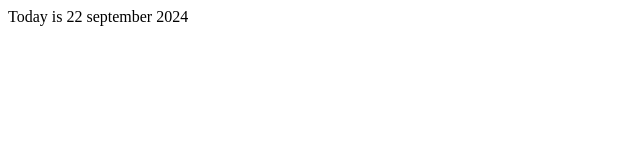
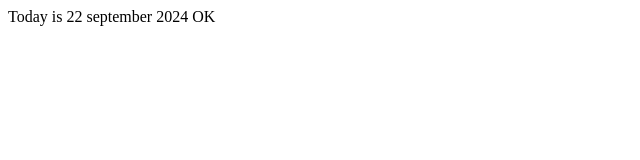
Before and after one commit to Akash147-ship-it/demo, a plain HTML site: page test.html in a window 1280 px wide. Shown: the full height of the page, 0-640 px from the left. Drawn offline with Linux system fonts and the light colour scheme.

Commit message:
new date update

```diff
--- a/test.html
+++ b/test.html
@@ -6,6 +6,6 @@
     <title>Document</title>
 </head>
 <body>
-    Today is 22 september 2024
+    Today is 22 september 2024 OK
 </body>
 </html>
```
